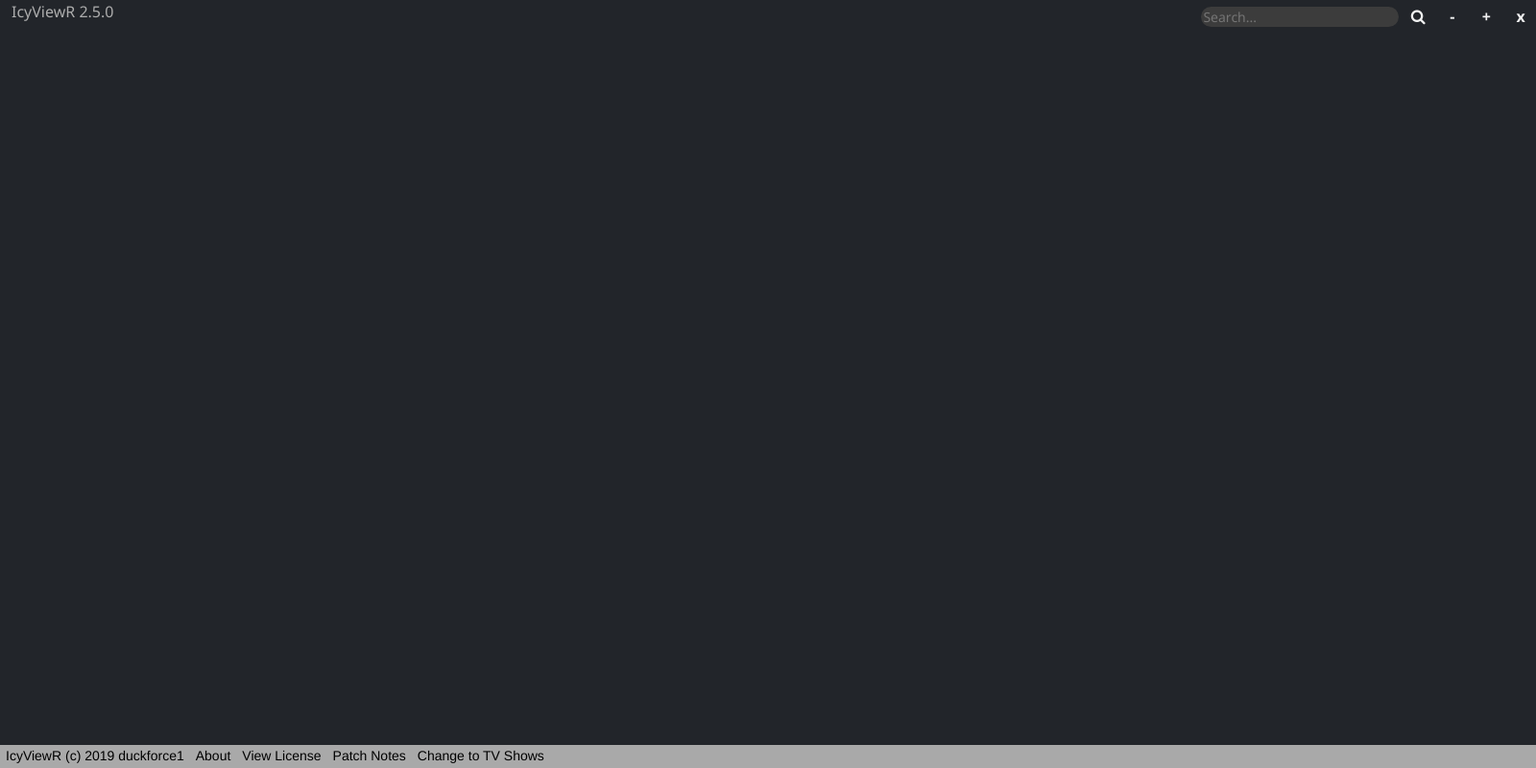
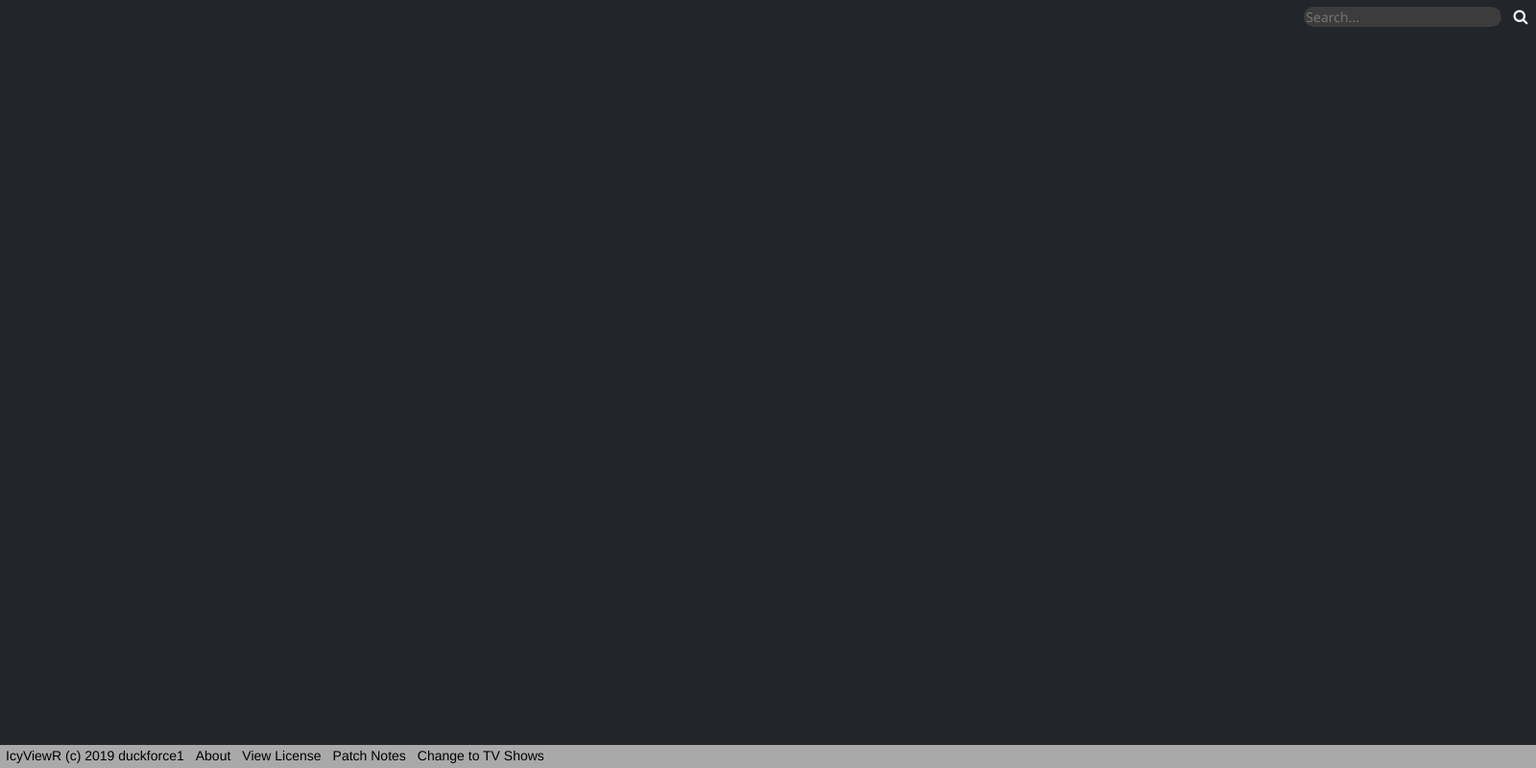
Before and after one commit to Patricks-Corner/Redhedge, an Electron app: page docs/app.html in a window 1600 px wide. Shown: the whole page at 96% size. Drawn offline with nearby package versions, Linux system fonts and the light colour scheme; no server answers.

Commit message:
Update app.html

```diff
--- a/docs/app.html
+++ b/docs/app.html
@@ -23,12 +23,8 @@
 <!--All the needed external shit-->
 
    <div id="title-bar">
-      <div id="title">IcyViewR 2.5.0</div>
       <div id="title-bar-btns">
         <input class="srchbx" id="postersearch" type="text" placeholder="Search..." /> <button class="dick fa fa-search" onclick="getposters()"></button>
-        <button id="min-btn"><b>-</b></button>
-        <button id="max-btn"><b>+</b></button>
-        <button id="close-btn"><b>x</b></button>
       </div>
     </div>
 
```
